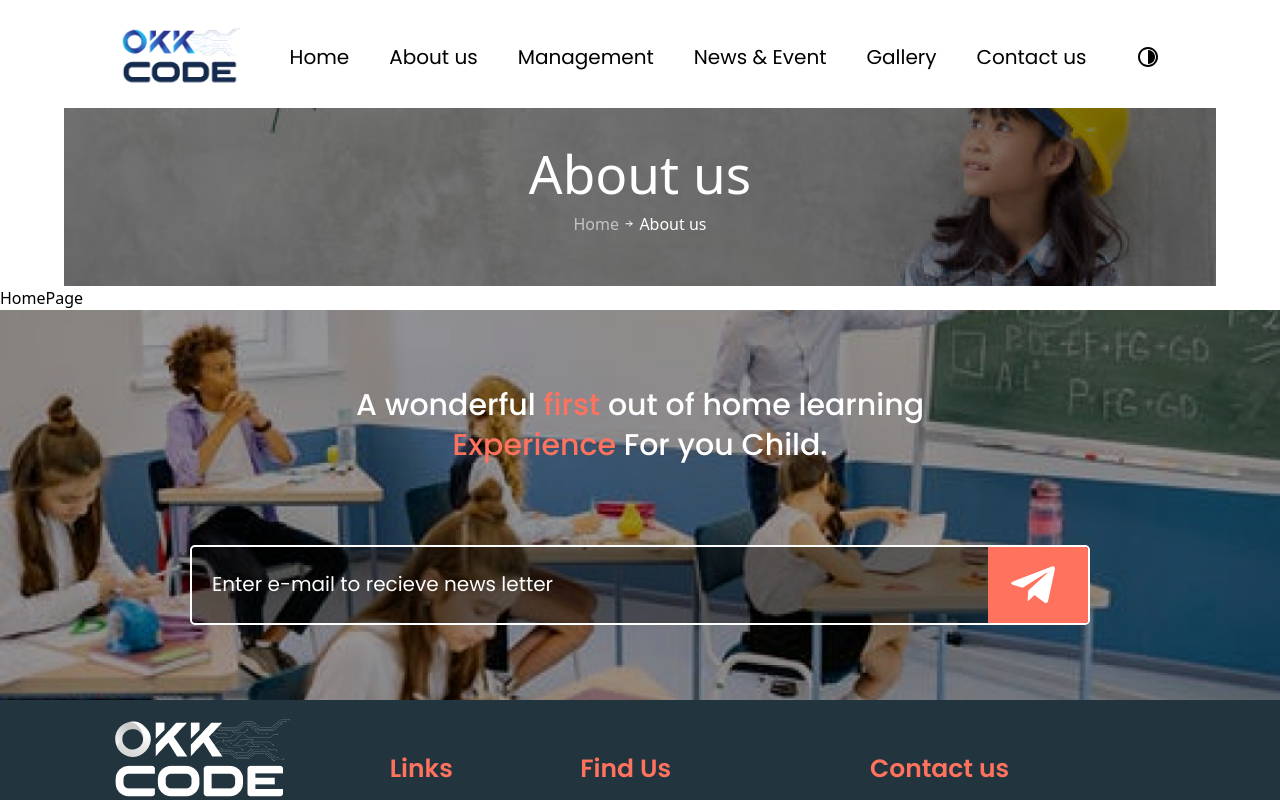
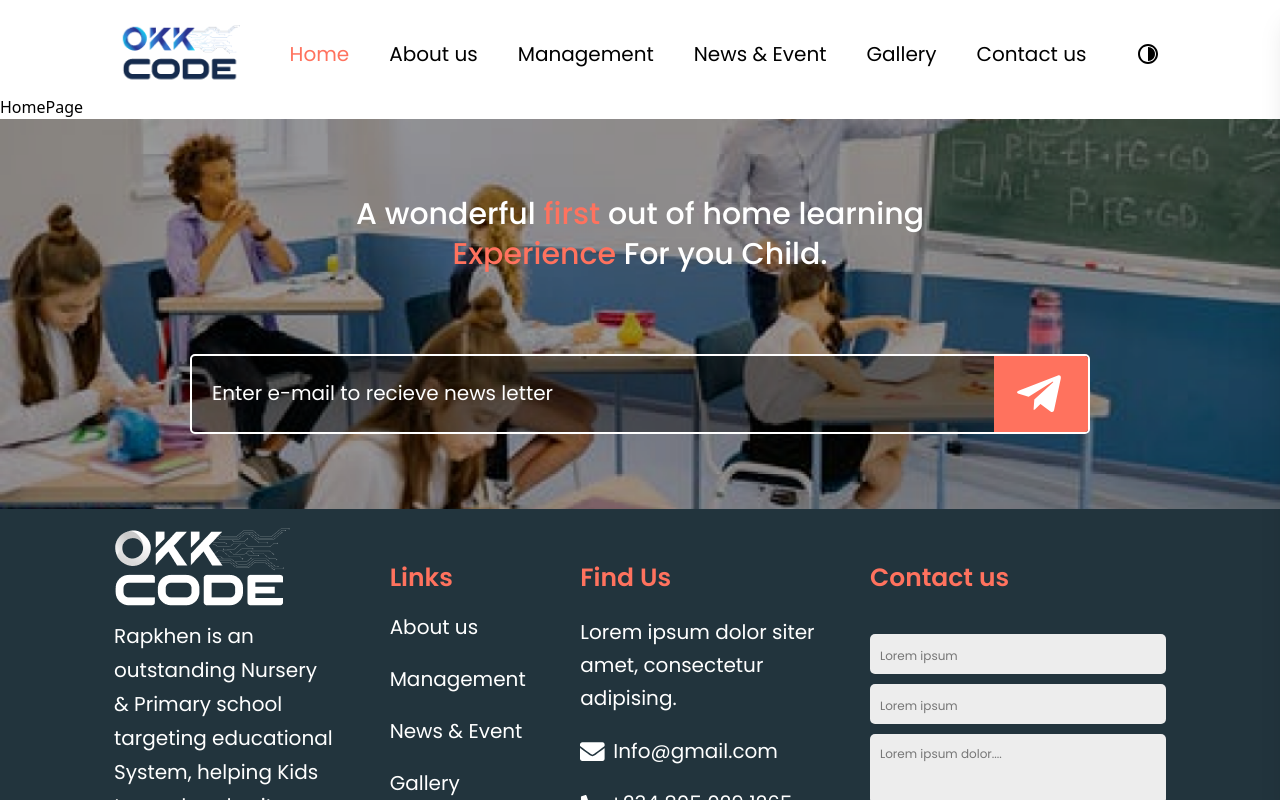
Before and after one commit to AnoopLamba/final-template-3, a Next.js app: page / in a window 1280 px wide. Shown: the top 800 px of the page. Built offline with nearby package versions, Linux system fonts and the light colour scheme.

Commit message:
added sidebar

```diff
--- a/components/AboutUs.jsx
+++ b/components/AboutUs.jsx
@@ -1,9 +1,13 @@
 import Image from "next/image";
 import { Lineicon } from "./common/Icon";
+import HeaderBanner from "./common/HeaderBanner";
 
 const AboutUs = () => {
   return (
     <>
+      {/* banner */}
+      <HeaderBanner heading="About Us" />
+
       <div className="max-w-[1052px] w-full mx-auto px-4 lg:px-3 py-[50px]">
         <div>
           <p
@@ -84,7 +88,12 @@ const AboutUs = () => {
           </div>
 
           <div className="mx-auto max-w-[300px] md:max-w-[400px] lg:max-w-[501px] w-full">
-            <Image src="/img/Teaching-img.png" width={501} height={499} />
+            <Image
+              src="/img/Teaching-img.png"
+              width={501}
+              height={499}
+              alt="teacher"
+            />
           </div>
         </div>
       </div>
--- a/components/ContactUs.jsx
+++ b/components/ContactUs.jsx
@@ -1,8 +1,13 @@
 import React from "react";
 import { Lineicon } from "./common/Icon";
+import HeaderBanner from "./common/HeaderBanner";
 
 const ContactUs = () => {
   return (
+    <>
+      {/* Banner */}
+      <HeaderBanner heading="Contact Us" />
+
       <div className="max-w-[1056px] w-full mx-auto px-3">
         <h2 className="text-[#22343D] text-center font-poppins text-[30px] mt-[30px] font-bold">
           Contact <span className="text-[#FF725E]">& Find us</span>
@@ -16,8 +21,8 @@ const ContactUs = () => {
               Contact Info
             </h3>
             <p className="text-[#22343D] font-poppins text-[16px] sm:text-[20px] font-medium ">
-            You can always reach us via following contact details. We will give
-            our best to reach you as possible.
+              You can always reach us via following contact details. We will
+              give our best to reach you as possible.
             </p>
             <div className="flex gap-[25px]">
               <p className="text-[#22343D] font-poppins text-[16px] sm:text-[20px] font-normal ">
@@ -104,6 +109,7 @@ const ContactUs = () => {
           </div>
         </form>
       </div>
+    </>
   );
 };
 
--- a/components/GalleryPage.jsx
+++ b/components/GalleryPage.jsx
@@ -7,9 +7,14 @@ import {
 } from "./common/Icon";
 import { Map2 } from "./common/Helper";
 import Image from "next/image";
+import HeaderBanner from "./common/HeaderBanner";
 
 const GalleryPage = () => {
   return (
+    <>
+      {/* banner */}
+      <HeaderBanner heading="Gallery" />
+
       <div className=" font-poppines max-w-[1152px] w-full mx-auto px-4 py-12 lg:p-12 bg-white">
         <div className=" text-center">
           <h1 className=" text-[30px] font-bold text-[#22343D] leading-normal ">
@@ -77,6 +82,7 @@ const GalleryPage = () => {
           </div>
         </div>
       </div>
+    </>
   );
 };
 
--- a/components/ManagementPage.jsx
+++ b/components/ManagementPage.jsx
@@ -2,10 +2,14 @@ import Link from "next/link";
 import { Fb, Insta, Line, Tweet, Whatsapp } from "./common/Icon";
 import Image from "next/image";
 import { Data } from "./common/Helper";
+import HeaderBanner from "./common/HeaderBanner";
 
 const ManagementPage = () => {
   return (
     <>
+      {/* banner */}
+      <HeaderBanner heading="Mangement" />
+
       {/* founder */}
       <div className="max-w-[1151px] bg-[#FFF] font-poppins w-full pb-[50px] mx-auto ">
         <div className="mx-auto flex max-w-[1052px] items-center gap-y-7 px-4 mt-12 w-full  justify-between max-lg:flex-col-reverse">
--- a/components/NewsAndEventPage.jsx
+++ b/components/NewsAndEventPage.jsx
@@ -1,11 +1,16 @@
 import Image from "next/image";
 import { Cards } from "./common/Helper";
 import Link from "next/link";
+import HeaderBanner from "./common/HeaderBanner";
 
 const NewsAndEventPage = () => {
   return (
+    <>
+      {/* Banner */}
+      <HeaderBanner heading="News & Event" />
+
       <div className="max-w-[1152px] w-full mx-auto  sm:px-[30px] p-4 sm:py-[50px] ">
-      <p className="flex justify-center text-[30px] font-semibold mt-[50px] font-poppins text-[#22343D] leading-normal ">
+        <p className="flex justify-center text-[30px] font-semibold mt-[50px] font-poppins text-[#22343D] ">
           News & <span className=" text-[#FF725E]"> Event</span>
         </p>
         <div className="flex justify-center">
@@ -80,6 +85,7 @@ const NewsAndEventPage = () => {
           </div>
         </div>
       </div>
+    </>
   );
 };
 
--- a/components/common/Footer.jsx
+++ b/components/common/Footer.jsx
@@ -32,7 +32,7 @@ const Footer = () => {
             <input
               type="email"
               placeholder="Enter e-mail to recieve news letter"
-              className=" max-sm:pl-2 sm:w-[342px] bg-transparent text-white outline-none placeholder:text-[#fff] placeholder:font-poppins placeholder:text-[14px] sm:placeholder:text-[16px] md:placeholder:text-[20px] font-light md:font-normal leading-10"
+              className=" max-sm:pl-2 w-full bg-transparent text-white outline-none placeholder:text-[#fff] placeholder:font-poppins placeholder:text-[14px] sm:placeholder:text-[16px] md:placeholder:text-[20px] font-light md:font-normal leading-10"
             />
 
             {/* btn */}
--- a/components/common/Header.jsx
+++ b/components/common/Header.jsx
@@ -1,16 +1,24 @@
 import Image from "next/image";
-import { Arrowicon, Darkbtnicon, Sidebaricon } from "./Icon";
+import { Darkbtnicon, Sidebaricon } from "./icon";
+import Link from "next/link";
+import { useRouter } from "next/router";
+import Sidebar from "./Sidebar";
+import { useState } from "react";
 
-const Header = () => {
+function Header() {
+  const router = useRouter();
+  const [isMenuOpen, setIsMenuOpen] = useState(false);
+
   return (
     <>
-      <nav className="max-w-[1064px] w-full mx-auto px-3  pb-[10px]">
-        <div className="flex justify-between items-center pt-[27px] pb-[10px]">
+      {/* sidebar */}
+      <Sidebar isMenuOpen={isMenuOpen} setIsMenuOpen={setIsMenuOpen} />
+
+      {/* main navigation */}
+      <nav className="max-w-[1064px] w-full mx-auto px-3">
+        <div className="flex justify-between items-center pt-6 pb-[10px]">
           {/* logo */}
-
-          <div>
-            <a href="">
-              {" "}
+          <Link href="/">
             <Image
               className="max-sm:w-[90px]"
               src="/img/Logo-img.png"
@@ -18,75 +26,76 @@ const Header = () => {
               height={60}
               alt="logo"
             />
-            </a>
-          </div>
+          </Link>
 
           {/* links */}
-
-          <ul className="flex gap-10 max-lg:hidden ">
-            <a href="">
-              <li className="text-black font-poppins text-[20px] font-normal hover:text-[#FF725E] hover:font-semibold duration-300">
+          <div className="flex gap-10 max-lg:hidden ">
+            <Link
+              href="/"
+              className={`font-poppins text-[20px] font-normal hover:text-[#FF725E] duration-300
+              ${router.pathname === "/" ? "text-[#FF725E]" : "text-black"}`}
+            >
               Home
-              </li>
-            </a>
-            <a href="">
-              <li className="text-black font-poppins text-[20px] font-normal hover:text-[#FF725E] hover:font-semibold duration-300">
+            </Link>
+            <Link
+              href="/about"
+              className={`font-poppins text-[20px] font-normal hover:text-[#FF725E] duration-300 ${
+                router.pathname === "/about" ? "text-[#FF725E]" : "text-black"
+              } `}
+            >
               About us
-              </li>
-            </a>
-            <a href="">
-              <li className="text-black font-poppins text-[20px] font-normal hover:text-[#FF725E] hover:font-semibold duration-300">
+            </Link>
+            <Link
+              href="/management"
+              className={`font-poppins text-[20px] font-normal hover:text-[#FF725E] duration-300 ${
+                router.pathname === "/management"
+                  ? "text-[#FF725E]"
+                  : "text-black"
+              }`}
+            >
               Management
-              </li>
-            </a>
-            <a href="">
-              <li className="text-black font-poppins text-[20px] font-normal hover:text-[#FF725E] hover:font-semibold duration-300">
+            </Link>
+            <Link
+              href="/news"
+              className={`font-poppins text-[20px] font-normal hover:text-[#FF725E] duration-300
+              ${router.pathname === "/news" ? "text-[#FF725E]" : "text-black"}`}
+            >
               News & Event
-              </li>
-            </a>
-            <a href="">
-              <li className="text-black font-poppins text-[20px] font-normal hover:text-[#FF725E] hover:font-semibold duration-300">
+            </Link>
+            <Link
+              href="/gallery"
+              className={`font-poppins text-[20px] font-normal hover:text-[#FF725E] duration-300 ${
+                router.pathname === "/gallery" ? "text-[#FF725E]" : "text-black"
+              }`}
+            >
               Gallery
-              </li>
-            </a>
-            <a href="">
-              <li className="text-black font-poppins text-[20px] font-normal hover:text-[#FF725E] hover:font-semibold duration-300">
+            </Link>
+            <Link
+              href="/contact"
+              className={`font-poppins text-[20px] font-normal hover:text-[#FF725E] duration-300 ${
+                router.pathname === "/contact" ? "text-[#FF725E]" : "text-black"
+              }`}
+            >
               Contact us
-              </li>
-            </a>
-          </ul>
+            </Link>
+          </div>
 
           <div className="flex items-center gap-5 sm:gap-10">
             <button>
               <Darkbtnicon />
             </button>
 
-            <button className="lg:hidden">
+            <button
+              onClick={() => setIsMenuOpen(!isMenuOpen)}
+              className="lg:hidden hover:scale-105 transition-all duration-150 ease-in-out"
+            >
               <Sidebaricon />
             </button>
           </div>
         </div>
       </nav>
-
-      <div className='bg-[url("/img/Hero-bg.png")] bg-no-repeat max-w-[1152px] mx-auto bg-center h-[178px] flex items-center bg-cover w-full py-11'>
-        <div className="mx-auto max-w-[251px] text-center w-full">
-          <p className="text-white font-Roboto text-2xl sm:text-[53px] font-medium ">
-            About us
-          </p>
-
-          <div className="w-[133px] mx-auto pt-[10px] sm:pt-[22px] flex items-center justify-between">
-            <p className="text-[rgba(255,255,255,0.60)] font-Roboto text-[16px] font-normal">
-              Home
-            </p>
-            <Arrowicon />
-            <p className="text-white font-Roboto text-[16px] font-medium">
-              About us
-            </p>
-          </div>
-        </div>
-      </div>
     </>
   );
-};
+}
 
 export default Header;
--- /dev/null
+++ b/components/common/HeaderBanner.jsx
@@ -0,0 +1,25 @@
+import { Arrowicon } from "./Icon";
+
+const HeaderBanner = ({ heading }) => {
+  return (
+    <div className='bg-[url("/img/Hero-bg.png")] bg-no-repeat max-w-[1152px] mx-auto bg-center h-[178px] flex items-center bg-cover w-full py-11'>
+      <div className="mx-auto text-center">
+        <p className="text-white font-Roboto text-2xl sm:text-[53px] font-medium ">
+          {heading}
+        </p>
+
+        <div className="mx-auto pt-[10px] sm:pt-[22px] flex items-center justify-center gap-[10px]">
+          <p className="text-[rgba(255,255,255,0.60)] font-Roboto text-[16px] font-normal">
+            Home
+          </p>
+          <Arrowicon />
+          <p className="text-white font-Roboto text-[16px] font-medium">
+            {heading}
+          </p>
+        </div>
+      </div>
+    </div>
+  );
+};
+
+export default HeaderBanner;
--- /dev/null
+++ b/components/common/Sidebar.jsx
@@ -0,0 +1,67 @@
+import Image from "next/image";
+import Link from "next/link";
+
+const Sidebar = ({ isMenuOpen, setIsMenuOpen }) => {
+  return (
+    <div
+      className={`z-10 fixed top-0 bottom-0 right-0 bg-[#FF725E] w-64 transition-all ease-in-out ${
+        isMenuOpen ? "translate-x-0" : "translate-x-full"
+      } shadow-xl border-l`}
+    >
+      {/* Sidebar content */}
+      <div className="p-4 text-white">
+        <Image
+          className="max-sm:w-[90px]"
+          src="/img/Footer-Logo.png"
+          width={100}
+          height={50}
+          alt="logo"
+        />
+        {/* Add your sidebar links or content here */}
+        <ul className="mt-4">
+          <li className="py-2 hover:scale-105 cursor-pointer origin-left transition-all duration-200 ease-in-out">
+            <Link href="/">Home</Link>
+          </li>
+          <li className="py-2 hover:scale-105 cursor-pointer origin-left transition-all duration-200 ease-in-out">
+            <Link href="/about">About Us</Link>
+          </li>
+          <li className="py-2 hover:scale-105 cursor-pointer origin-left transition-all duration-200 ease-in-out">
+            <Link href="/management">Management</Link>
+          </li>
+          <li className="py-2 hover:scale-105 cursor-pointer origin-left transition-all duration-200 ease-in-out">
+            <Link href="/news">News & Event</Link>
+          </li>
+          <li className="py-2 hover:scale-105 cursor-pointer origin-left transition-all duration-200 ease-in-out">
+            <Link href="/gallery">Gallery</Link>
+          </li>
+          <li className="py-2 hover:scale-105 cursor-pointer origin-left transition-all duration-200 ease-in-out">
+            <Link href="/contact">Contact us</Link>
+          </li>
+        </ul>
+      </div>
+
+      {/* Menu toggle button */}
+      <button
+        className="fixed top-4 right-4 hover:scale-110 transition-all duration-200 ease-in-out"
+        onClick={() => setIsMenuOpen(!isMenuOpen)}
+      >
+        <MenuCloseIcon />
+      </button>
+    </div>
+  );
+};
+
+const MenuCloseIcon = () => {
+  return (
+    <svg
+      xmlns="http://www.w3.org/2000/svg"
+      height="30"
+      width="30"
+      viewBox="0 0 448 512"
+    >
+      <path d="M64 32C28.7 32 0 60.7 0 96V416c0 35.3 28.7 64 64 64H384c35.3 0 64-28.7 64-64V96c0-35.3-28.7-64-64-64H64zm79 143c9.4-9.4 24.6-9.4 33.9 0l47 47 47-47c9.4-9.4 24.6-9.4 33.9 0s9.4 24.6 0 33.9l-47 47 47 47c9.4 9.4 9.4 24.6 0 33.9s-24.6 9.4-33.9 0l-47-47-47 47c-9.4 9.4-24.6 9.4-33.9 0s-9.4-24.6 0-33.9l47-47-47-47c-9.4-9.4-9.4-24.6 0-33.9z" />
+    </svg>
+  );
+};
+
+export default Sidebar;
```
Lines whose indentation alone changed are shown as unchanged.
